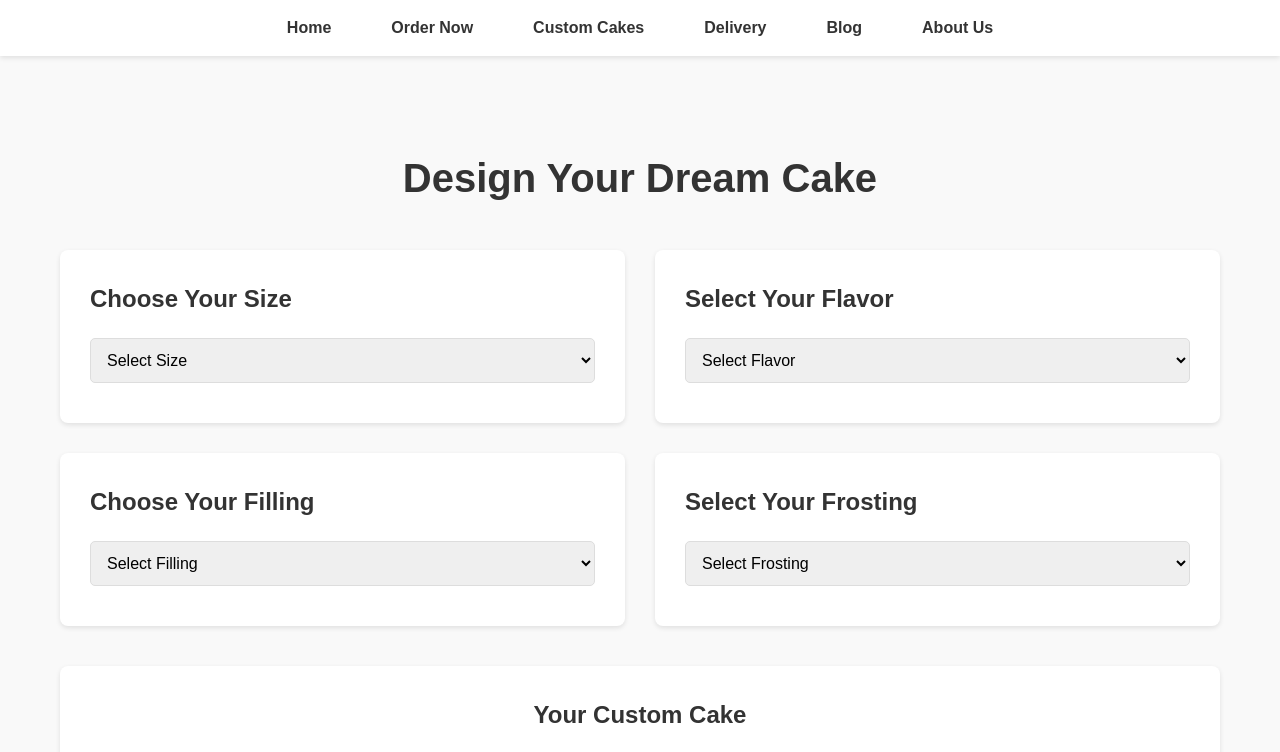
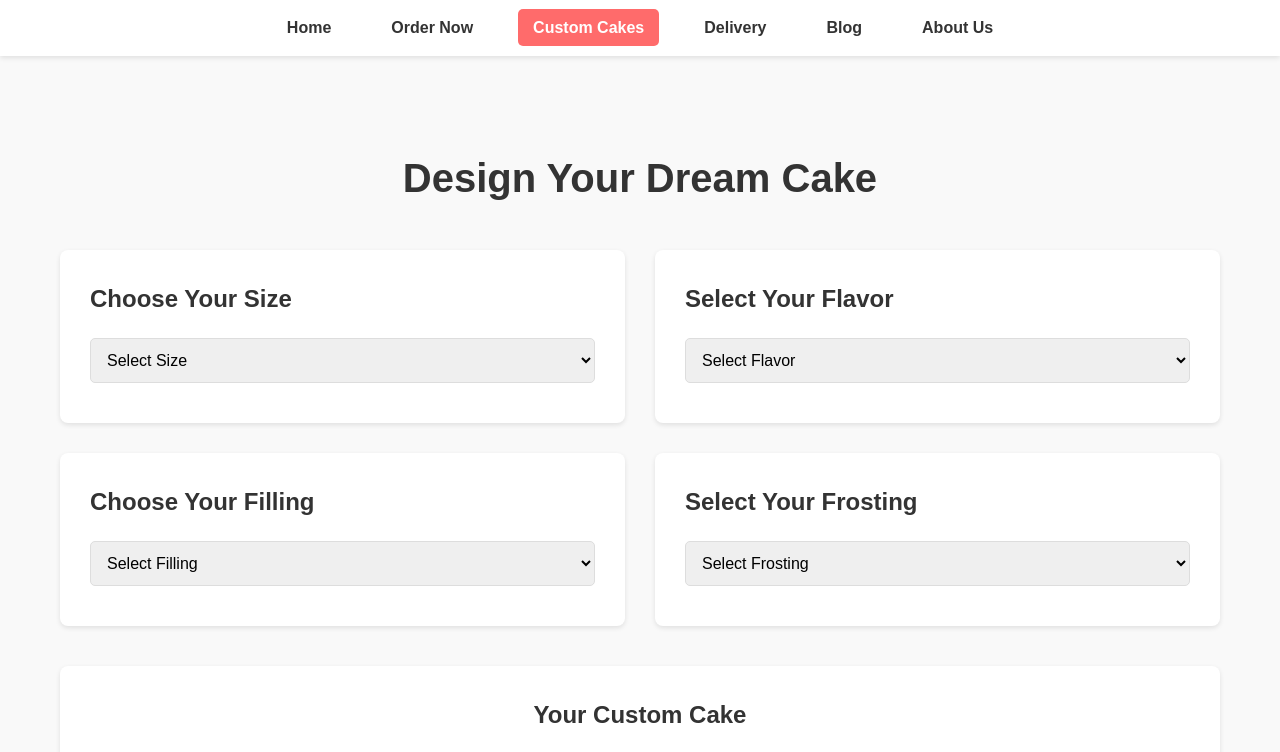
Before and after one commit to tasnimjubaier/sweet-delight, a plain HTML site: page src/pages/custom-cakes.html in a window 1280 px wide. Shown: the top 752 px of the page. Drawn offline with Linux system fonts and the light colour scheme; a script that the page names is missing.

Commit message:
fix custom cakes page

```diff
--- a/src/pages/custom-cakes.html
+++ b/src/pages/custom-cakes.html
@@ -12,7 +12,7 @@
             <ul>
                 <li><a href="index.html">Home</a></li>
                 <li><a href="order.html">Order Now</a></li>
-                <li><a href="custom-cakes.html">Custom Cakes</a></li>
+                <li><a href="custom-cakes.html"  class="active">Custom Cakes</a></li>
                 <li><a href="delivery.html">Delivery</a></li>
                 <li><a href="blog.html">Blog</a></li>
                 <li><a href="about.html">About Us</a></li>
```
